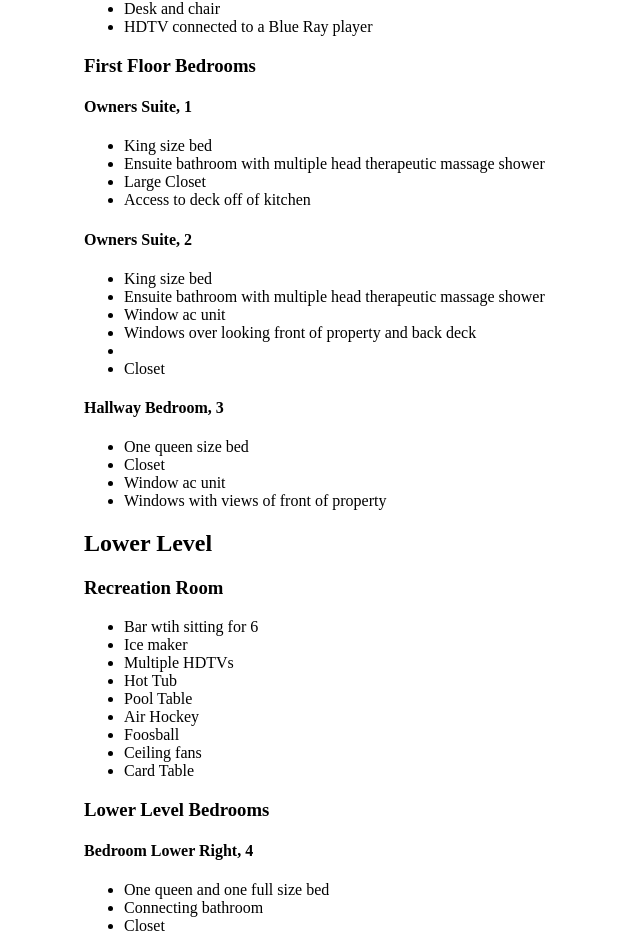
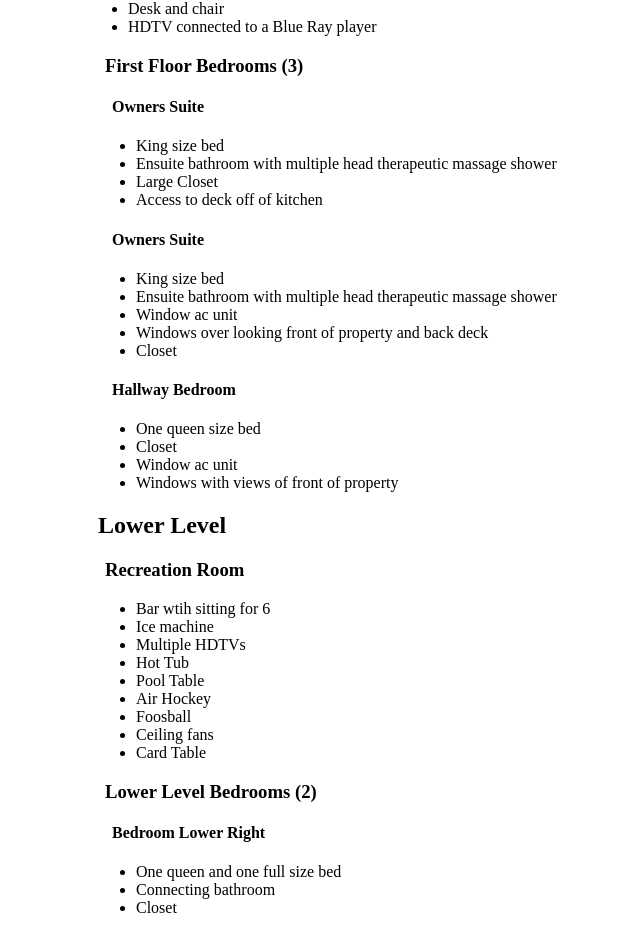
Before and after one commit to craigrivers/vacation_rental, an Angular app: page /house-details in a window 1280 px wide. Shown: the part 1036-1974 px from the top of the page, without its empty margins (188-828 px from the left). Built offline with nearby package versions, Linux system fonts and the light colour scheme.

Commit message:
Added indentation to headers

```diff
--- a/src/app/houseDetails/houseDetails.component.css
+++ b/src/app/houseDetails/houseDetails.component.css
@@ -0,0 +1,21 @@
+h1 { margin-left: 7px; }
+h2 { margin-left: 14px; }
+h3 { margin-left: 21px; }
+h4 { margin-left: 28px; }
+h5 { margin-left: 35px; }
+h6 { margin-left: 42px; }
+
+h3 + ul,
+h3 + ol,
+h3 ~ ul,
+h3 ~ ol {
+    margin-left: 24px;
+    padding-left: 20px; /* This accounts for the browser's default list padding */
+}
+
+h4 + ul,
+h4 + ol,
+h4 ~ ul,
+h4 ~ ol {
+    margin-left: 32px;
+}
--- a/src/app/houseDetails/houseDetails.component.html
+++ b/src/app/houseDetails/houseDetails.component.html
@@ -26,8 +26,8 @@
             <li>AC on main level</li>
             <li>Ceiling fans in all bedrooms, living room and on rear deck</li>
         </ul>
-      <h2 >Main Level</h2>
-      <h3 >Living Room</h3>
+        <h2>Main Level</h2>
+        <h3>Living Room</h3>
         <ul>
             <li>24x24 sunken living room with three skylights</li>
             <li>65&quot; HDTV with Spectrum Cable and DVD player</li>
@@ -43,7 +43,8 @@
             <li>Two microwave ovens</li>
             <li>Access to front and kitchen deck</li>
             <li>AC unit </li>
-        <li>Small Appliances including: food processor, blender, toaster, coffee makers, waffle iron, and crock pot</li>
+            <li>Small Appliances including: food processor, blender, toaster, coffee makers, waffle iron, and crock pot
+            </li>
         </ul>
         <h3>Den</h3>
         <ul>
@@ -51,23 +52,23 @@
             <li>Desk and chair</li>
             <li>HDTV connected to a Blue Ray player</li>
         </ul>
-      <h3>First Floor Bedrooms</h3>
-      <h4>Owners Suite, 1</h4>
+        <h3>First Floor Bedrooms (3) </h3>
+        <h4>Owners Suite</h4>
         <ul>
             <li>King size bed</li>
             <li>Ensuite bathroom with multiple head therapeutic massage shower</li>
             <li>Large Closet</li>
             <li>Access to deck off of kitchen</li>
         </ul>
-      <h4>Owners Suite, 2</h4>
+        <h4>Owners Suite</h4>
         <ul>
             <li>King size bed </li>
             <li>Ensuite bathroom with multiple head therapeutic massage shower</li>
             <li>Window ac unit </li>
-        <li>Windows over looking front of property and back deck<li>
+            <li>Windows over looking front of property and back deck</li>
             <li>Closet</li>
         </ul>
-      <h4>Hallway Bedroom, 3</h4>
+        <h4>Hallway Bedroom</h4>
         <ul>
             <li>One queen size bed</li>
             <li>Closet</li>
@@ -78,7 +79,7 @@
         <h3>Recreation Room</h3>
         <ul>
             <li>Bar wtih sitting for 6</li>
-        <li>Ice maker</li>
+            <li>Ice machine</li>
             <li>Multiple HDTVs</li>
             <li>Hot Tub</li>
             <li>Pool Table</li>
@@ -87,18 +88,23 @@
             <li>Ceiling fans</li>
             <li>Card Table</li>
         </ul>
-      <h3>Lower Level Bedrooms</h3>
-      <h4>Bedroom Lower Right, 4 </h4>
+        <h3>Lower Level Bedrooms (2)</h3>
+        <h4>Bedroom Lower Right</h4>
         <ul>
             <li>One queen and one full size bed</li>
             <li>Connecting bathroom</li>
             <li>Closet</li>
         </ul>
-      <h4>Bedroom Lower Left, 5 </h4>
+        <h4>Bedroom Lower Left</h4>
         <ul>
             <li>Queen size bed</li>
             <li>Connecting bathroom</li>
             <li>Closet</li>
         </ul>
+        <h3>Laundry Room</h3>
+        <ul>
+            <li>Washing machine</li>
+            <li>Dryer</li>
+        </ul>
     </div>
 </div>
```
Lines whose indentation alone changed are shown as unchanged.
